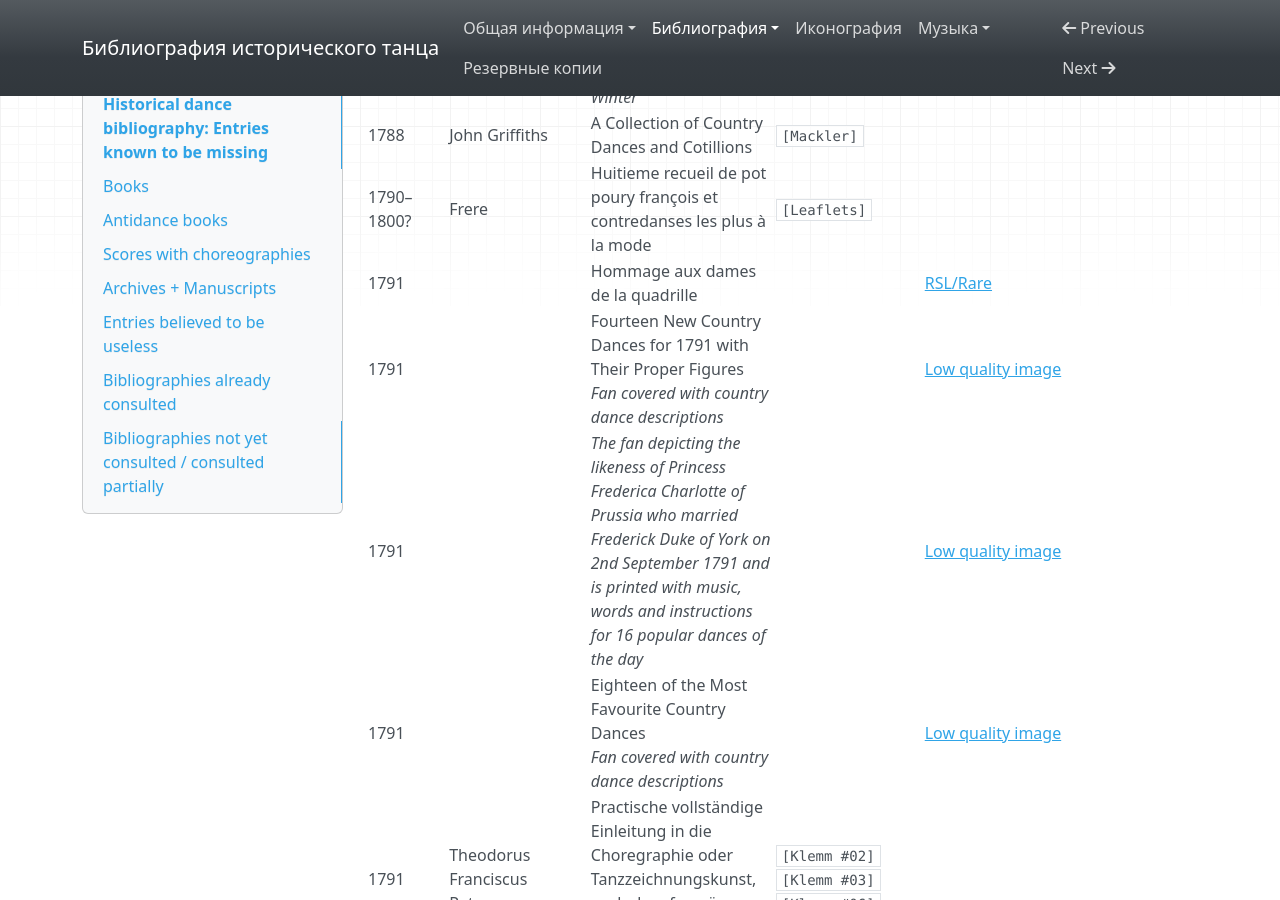
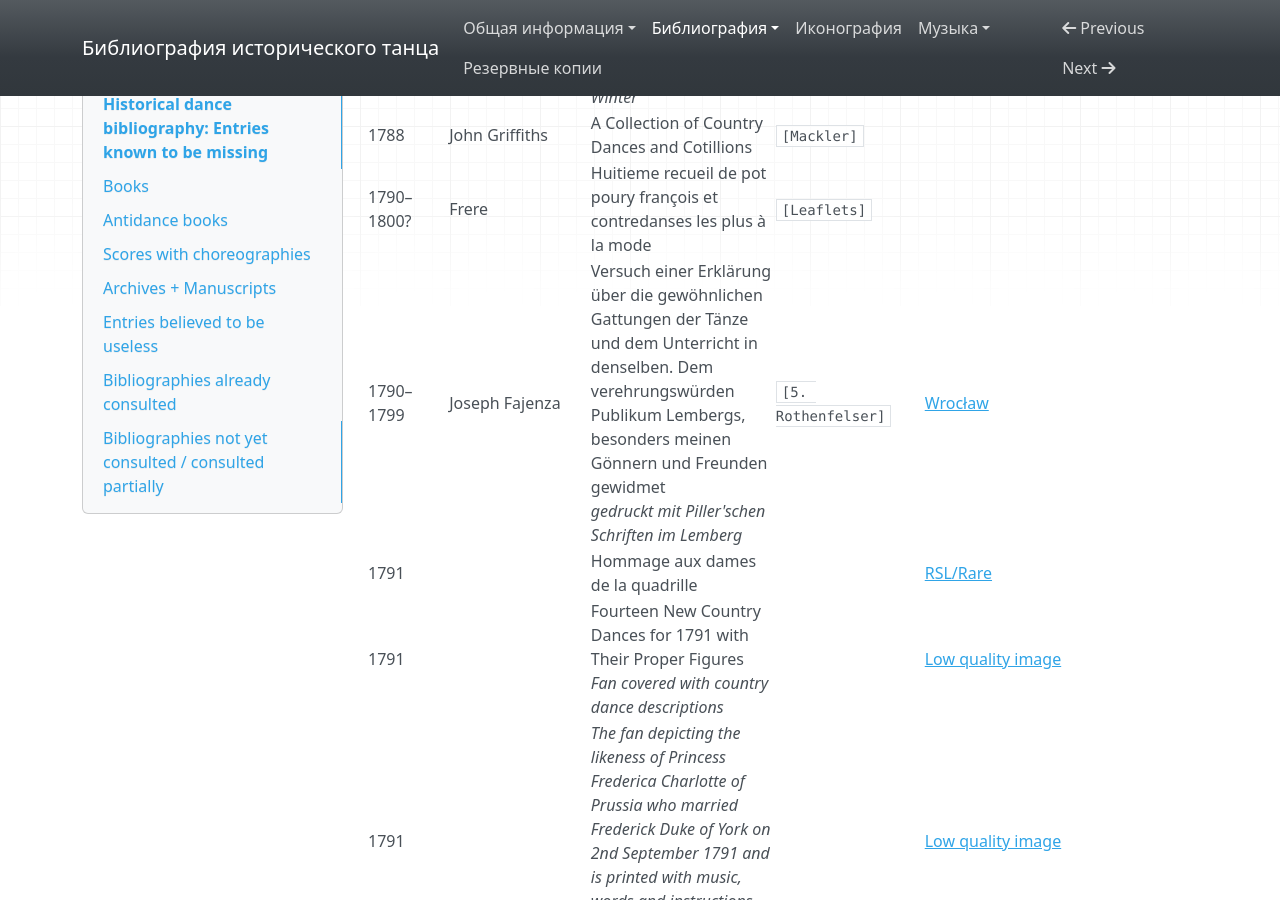
Before and after one commit to hda-technical/dancebooks, an MkDocs documentation site: the page built from docs/bibliography_missing.md, in a window 1280 px wide and 900 px high, scrolled down 13367 px. Built offline with MkDocs 1.6.1, drawn with Linux system fonts in a browser that asks for light colours; nearby versions of some CDN libraries; some of the changed text lies outside the part shown.

Commit message:
Review _5. Rothenfelser Tanzsymposion_ bibliography

```diff
--- a/docs/bibliography_missing.md
+++ b/docs/bibliography_missing.md
@@ -122,6 +122,7 @@
 | 1788 | Michael Johann Friedrich Wiedeburg | Musikalisches Charten-Spiel ex G dur<br/>_Published in Wien by A. F. Winter_ | `music: generator`<br/>`[Hedges, 1978]` | [Stanford](https://searchworks.stanford.edu/view/3774431) |
 | 1788 | John Griffiths | A Collection of Country Dances and Cotillions | `[Mackler]` | |
 | 1790–1800? | Frere | Huitieme recueil de pot poury françois et contredanses les plus à la mode | `[Leaflets]` | |
+| 1790–1799 | Joseph Fajenza | Versuch einer Erklärung über die gewöhnlichen Gattungen der Tänze und dem Unterricht in denselben. Dem verehrungswürden Publikum Lembergs, besonders meinen Gönnern und Freunden gewidmet<br/>_gedruckt mit Piller'schen Schriften im Lemberg_ | `[5. Rothenfelser]` | [Wrocław](https://virtua2019.ossolineum.pl:8483/lib/item?id=chamo:272028) |
 | 1791 | | Hommage aux dames de la quadrille | | [RSL/Rare](https://search.rsl.ru/ru/record/01003499969) |
 | 1791 | | Fourteen New Country Dances for 1791 with Their Proper Figures<br/>_Fan covered with country dance descriptions_ | | [Low quality image](http://manchesterartgallery.org/collections/search/collection/?id=1922.1060) | |
 | 1791 | | _The fan depicting the likeness of Princess Frederica Charlotte of Prussia who married Frederick Duke of York on 2nd September 1791 and is printed with music, words and instructions for 16 popular dances of the day_ | | [Low quality image](https://www.jerseyheritage.org/collection-items/paper-fan) |
@@ -256,6 +257,7 @@
 | 1820–1830? | J. S. Pollock<br/>R. W. Evans | The Mid Lothians, a New Set of Quadrilles | | [NLS](http://main-cat.nls.uk/vwebv/holdingsInfo?bibId=3598310) |
 | 1829 | Carl Friedrich Förster | Der Tanzlehrer oder Anweisung zur gründlichen Erlernung der Tanzkunst<br/>_Published in Leipzig_ | `[Klemm #02]`<br/>`[Klemm #03]`<br/>`[Klemm #06]` | |
 | 1829 | Johann Christian Traub | Über den Tanz-Unterricht nebst Bemerkungen über Kleidung, Haltung und Verhaltungs-Regeln beim Tanzen | `[Klemm #02]` | [Dillingen Donau](https://opac.studienbibliothek-dillingen.de/InfoGuideClient.sdlsis/start.do?Query=10="BV013660012")<br/>[Württemberg](https://wlb.ibs-bw.de/aDISWeb/app?service=direct/0/Home/$DirectLink&sp=S127.0.0.1:23002&sp=SAKSWB-IdNr043356494) |
+| 1830 | Claudius | Manuel complet de la danse de société ou l'éducation physique mise à la portée de tout de monde<br/>_Published in Francfort_ | `[5. Rothenfelser]` | |
 | 1830 | C. F. Richter. | Album musical dedie tres respectueusement sa majeste l'Imperatrice de toutes les Russies Alexandra Feodorowna | | [RSL](https://search.rsl.ru/ru/record/01008120252) |
 | 1830 | | Manuel de la danse de société ou l'education physique mise a la portée du tout le monde | `[Klemm #06]` | [BNF](https://catalogue.bnf.fr/ark:/12148/cb439908920) |
 | 1830 | Gotthelf Tschütter<br/>A. Engelbrecht (composer) | Der Familienball im geselligen Kreise, oder alle nur mögliche bei einem Balle vorkommende Tänze in 140 Touren<br/>_Published in Friese_ | `[Klemm #02]`<br/>`[Klemm #03]`<br/>`[Klemm #06]` | |
@@ -735,6 +737,7 @@
 | 2019-11-01 | `[Swaine]` | Andrew Swaine | List of historical sources | https://andrewswaine.uk/sources |
 | 2020-04-09 | `[Corbella]` | Maurizio Corbella | Brevi note sulla riproposta dei ballabili del "Carnevalone" ottocentesco a Milano | http://www.mauriziocorbella.it/carmi/800ballabili.html |
 | 2021-07-13 | `[Wiki: Tanz]` | | Wikisource on Tanz | https://de.wikisource.org/wiki/Tanz |
+| 2022 | `[5. Rothenfelser]` | | 5. Rothenfelser Tanzsymposion. Tagungsband | https://bib.hda.org.ru/books/rothenfelser_2022 |
 
 ## Bibliographies not yet consulted / consulted partially
 
```
